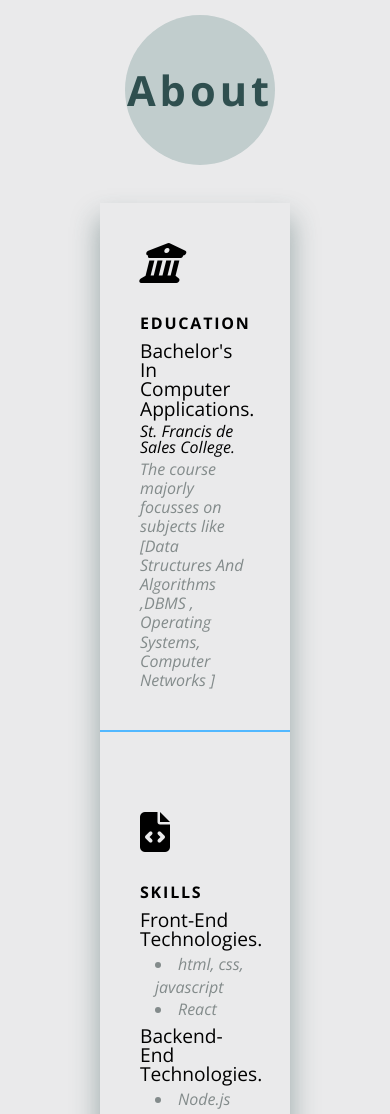
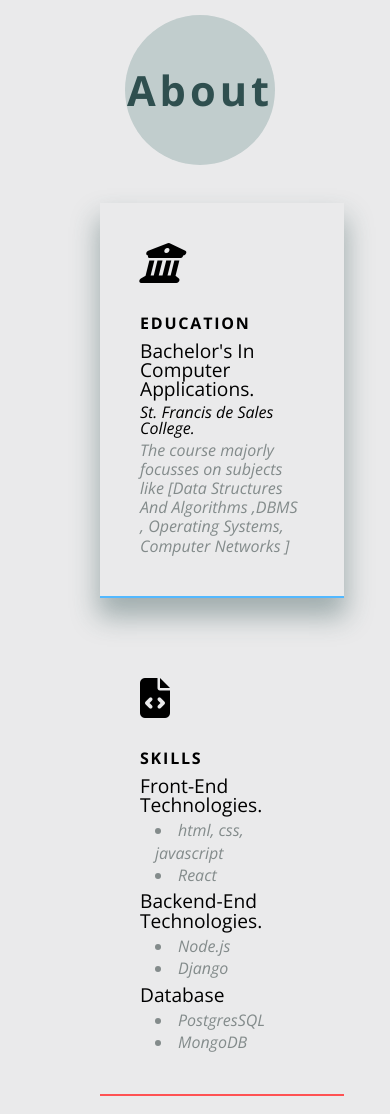
Before and after one commit to IMADILKHAN/PortFolio-1, a plain HTML site: page index.html in a window 390 px wide. Shown: the part 926-2040 px from the top of the page. Drawn offline with nearby package versions, Linux system fonts and the light colour scheme.

Commit message:
Changes for mobile view on About section done

```diff
--- a/css/servicess.css
+++ b/css/servicess.css
@@ -126,10 +126,16 @@
 /* Tablet */
 @media only screen and (max-width:960px){
 #services .services-contaianer {
-    grid-template-columns: 100%;
+    grid-template-columns: 1fr;
+
+}
+#services .services-contaianer .box.blue{
+    grid-template-columns: 1fr;
     -webkit-box-shadow: 0px 17px 25px 2px rgba(47,79,79,0.39);
     -moz-box-shadow: 0px 17px 25px 2px rgba(47,79,79,0.39);
     box-shadow: 0px 17px 25px 2px rgba(47,79,79,0.39);
+    margin: 0px;
+    margin-left: 0px;
 }
 }
 
```
